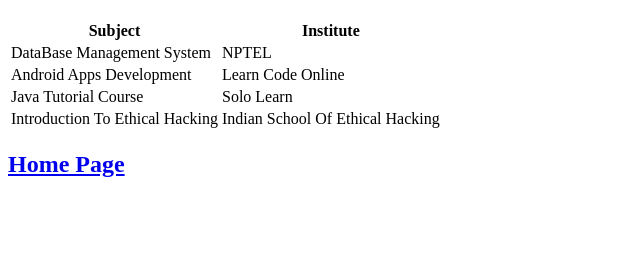
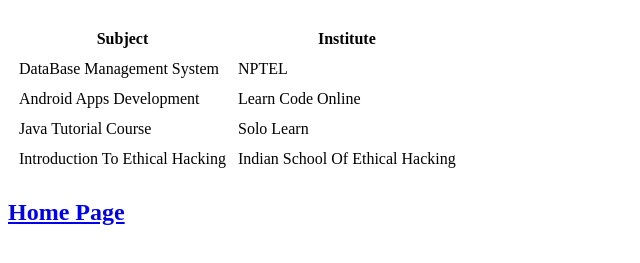
Before and after one commit to JoyontaSaha/cv, a plain HTML site: page certifications.html in a window 1280 px wide. Shown: the part 61-324 px from the top of the page, without its empty margins (0-640 px from the left). Drawn offline with Linux system fonts and the light colour scheme.

Commit message:
Add files via upload
table cell spacing 10% committed

```diff
--- a/certifications.html
+++ b/certifications.html
@@ -1,11 +1,13 @@
 <!DOCTYPE html>
 <html lang="en" dir="ltr">
+
 <head>
   <meta charset="utf-8">
   <title>certifications</title>
 </head>
+
 <body>
-    <table>
+  <table cellspacing="10">
     <h1>certifications</h1>
     <thead>
       <th>Subject</th>
@@ -30,6 +32,9 @@
       </tr>
     </tbody>
   </table>
-      <strong><a href="index.html"><h2>Home Page</h2></a></strong>
+  <strong><a href="index.html">
+      <h2>Home Page</h2>
+    </a></strong>
 </body>
+
 </html>
```
Also changed, not shown: index.html (+0 -5 lines). Lines whose indentation alone changed are shown as unchanged.
